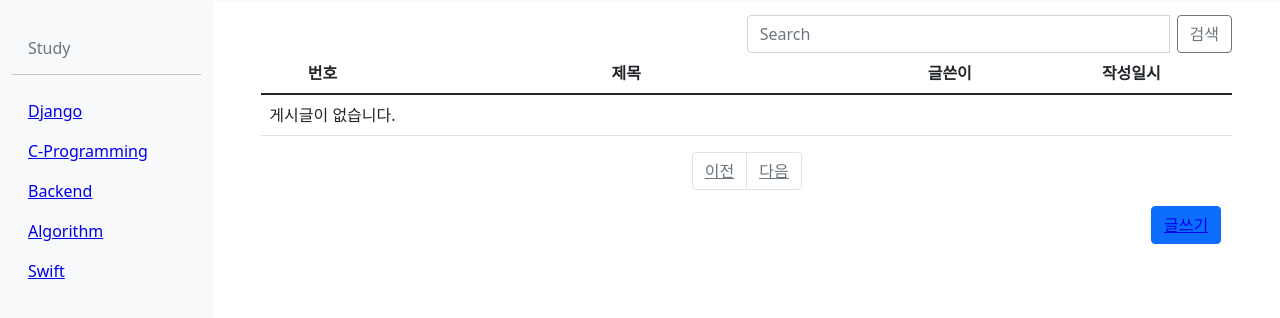
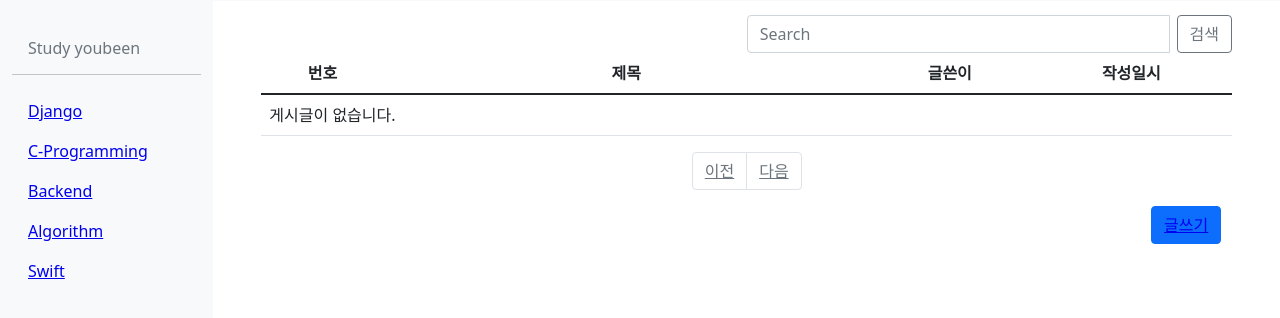
Before and after one commit to kyle4293/Cona, a Django app: page /nagne/study/ in a window 1280 px wide; the page is wider, and only the part inside the window is pictured. Shown: the part 56-374 px from the top of that part. Run offline with Django 4.2, Linux system fonts and the light colour scheme; some libraries are stand-ins or nearby versions.

Commit message:
study youbeen

```diff
--- a/templates/nagne/study.html
+++ b/templates/nagne/study.html
@@ -8,7 +8,7 @@
     <nav style="position:fixed; height:100%;" id="sidebarMenu" class="col-md-3 col-lg-2 d-md-block bg-light sidebar collapse">
       <div class="position-sticky pt-3">
         <h6 class="sidebar-heading d-flex justify-content-between align-items-center px-3 mt-4 mb-1 text-muted">
-          <span>Study</span>
+          <span>Study youbeen</span>
         </h6>
         <hr>
         <ul class="nav flex-column">
```
